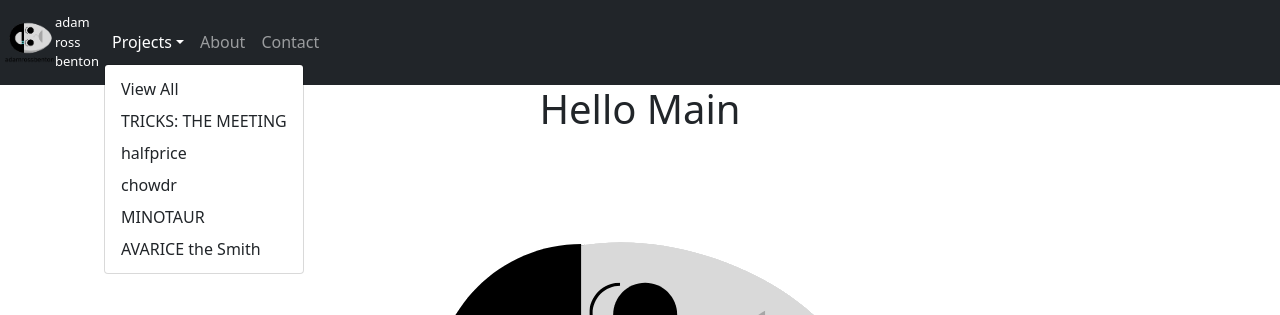
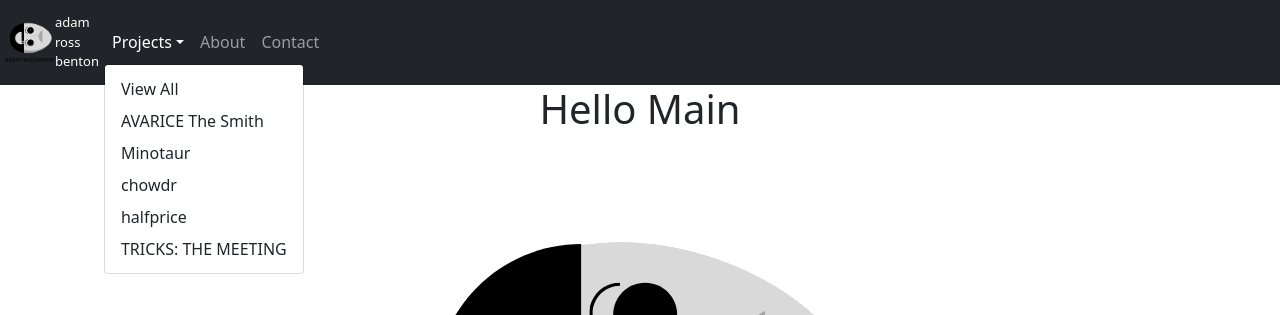
Before and after one commit to adamrossbenton/portfolio_arb, a React (Create React App) app: page / in a window 1280 px wide. Both pictures are taken after a click on the button "Projects". Shown: the top 315 px of the page. Built offline with nearby package versions, Linux system fonts and the light colour scheme.

Commit message:
index/show are set up, needs about/contact and styling

```diff
--- a/src/components/Header.js
+++ b/src/components/Header.js
@@ -1,4 +1,5 @@
 import React from "react"
+import {Link} from "react-router-dom"
 import {Nav, Navbar, NavDropdown} from "react-bootstrap"
 
 import "bootstrap/dist/css/bootstrap.min.css"
@@ -17,26 +18,36 @@ function Header() {
         marginBottom: "0px"
     }
 
+    const homeLink = {
+        color: "white",
+        textDecoration: "none",
+        display: "flex",
+    }
+
     return <div className="header-container">
         <Navbar collapseOnSelect expand="lg" bg="dark" variant="dark" id="header-navbar">
             <div style={navbarTitle}>
+                <Link to="/" style={homeLink}>
                     <img src="adamrossbenton_transparent.png" alt="" id="navbar-logo"/>
                     <div>
                         <p style={arb}>adam</p>
                         <p style={arb}>ross</p>
                         <p style={arb}>benton</p>
                     </div>
+                </Link>
             </div>
             <Navbar.Toggle aria-controls="responsive-navbar-nav"/>
             <Navbar.Collapse id="responsive-navbar-nav">
                 <Nav className="mr-auto">
                     <NavDropdown title="Projects">
                         <NavDropdown.Item href ="/projects">View All</NavDropdown.Item>
-                        <NavDropdown.Item href="">TRICKS: THE MEETING</NavDropdown.Item>
-                        <NavDropdown.Item href="">halfprice</NavDropdown.Item>
-                        <NavDropdown.Item href="">chowdr</NavDropdown.Item>
-                        <NavDropdown.Item href="">MINOTAUR</NavDropdown.Item>
-                        <NavDropdown.Item href="">AVARICE the Smith</NavDropdown.Item>
+                        {/* I probably shouldn't hardcode these urls but whatevs */}
+                        {/* ¯\_(ツ)_/¯ */}
+                        <NavDropdown.Item href="/projects/1">AVARICE The Smith</NavDropdown.Item>
+                        <NavDropdown.Item href="/projects/2">Minotaur</NavDropdown.Item>
+                        <NavDropdown.Item href="/projects/3">chowdr</NavDropdown.Item>
+                        <NavDropdown.Item href="/projects/4">halfprice</NavDropdown.Item>
+                        <NavDropdown.Item href="/projects/5">TRICKS: THE MEETING</NavDropdown.Item>
                     </NavDropdown>
                     <Nav.Link>About</Nav.Link>
                     <Nav.Link>Contact</Nav.Link>
--- a/src/pages/Show.js
+++ b/src/pages/Show.js
@@ -1,9 +1,28 @@
-import React from "react"
+import React, {useEffect} from "react"
+import {Link, useHistory} from "react-router-dom"
 
-function Show() {
-    return <>
-        <h1>Hello Show</h1>
-    </>
+function Show(props) {
+
+    useEffect(() => props.getWorks(), [])
+
+    const history = useHistory()
+    const id = props.match.params.id
+    const works = props.works
+    const work = works?.find(w => {
+        return w.id == id
+    })
+
+    const loaded = () => {
+        return <div>
+            <img src={work.image} alt="url goes here"/>
+            <a href={work.link}><h1>{work.name}</h1></a>
+            <h3>{work.tagline}</h3>
+            <p>{work.description}</p>
+            <h5>{work.techs}</h5>
+        </div>
+    }
+
+    return works? loaded() : props.loading()
 }
 
 export default Show
```
Lines whose indentation alone changed are shown as unchanged.
